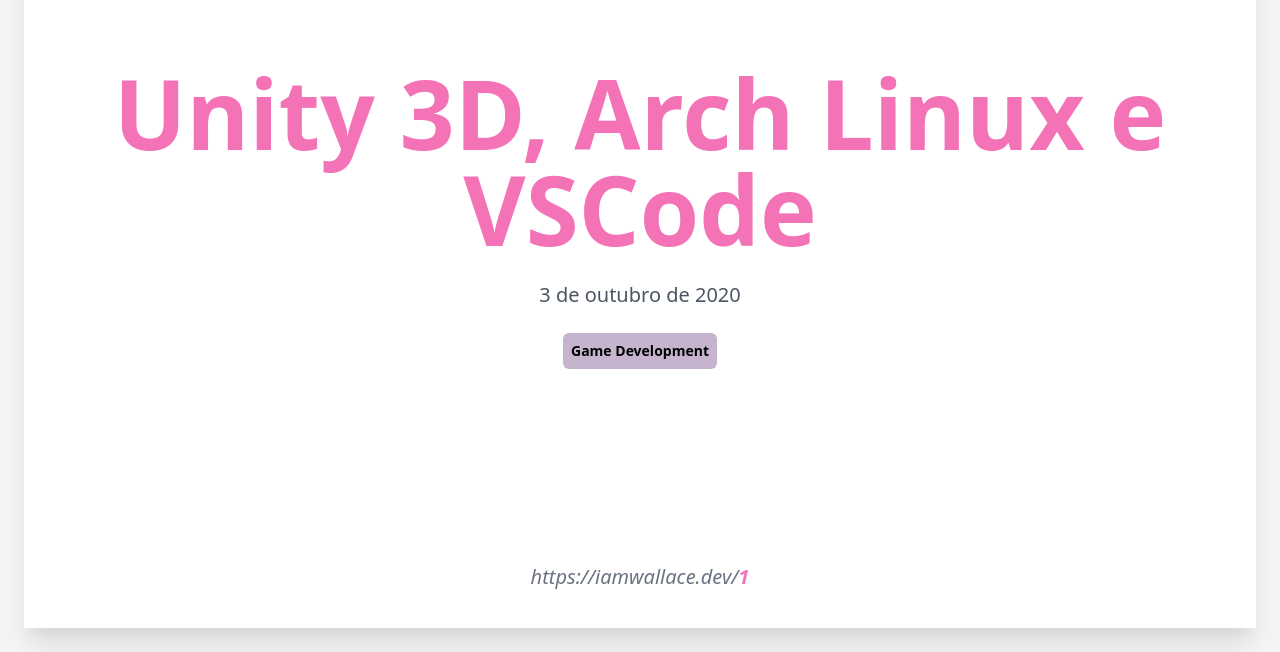
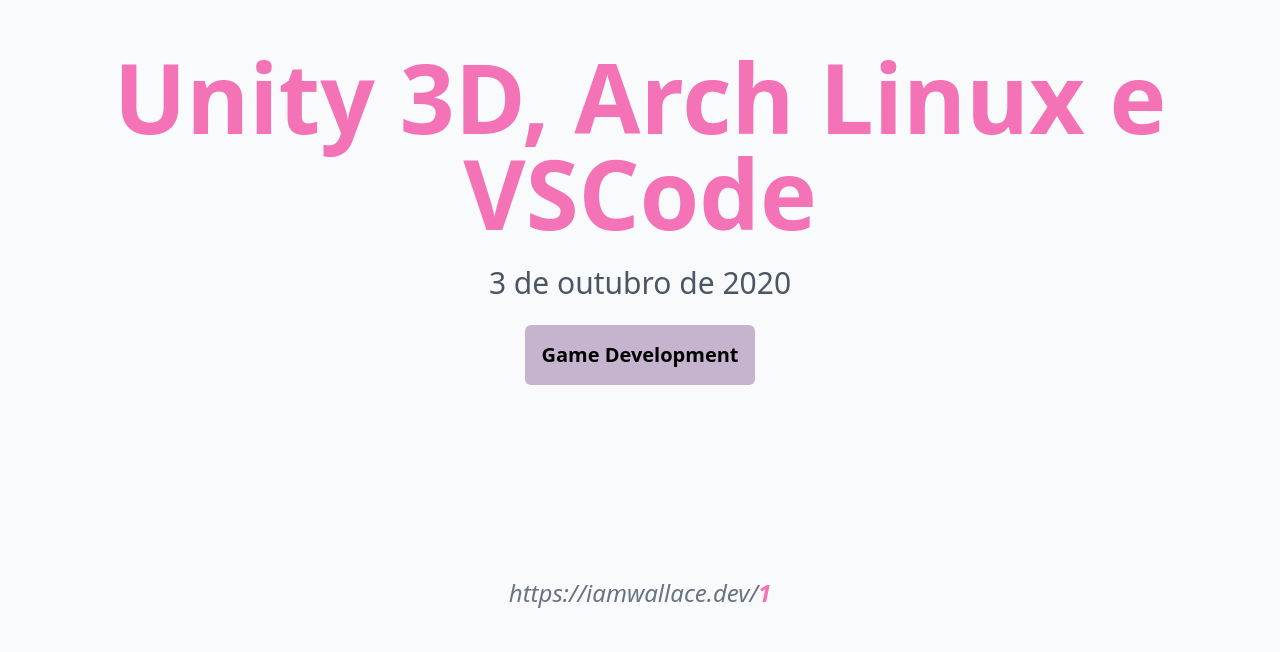
Before and after one commit to hiwllc/iamwallace, a Next.js app: page /og/1 in a window 1280 px wide. Shown: the part 148-800 px from the top of the page. Built offline with nearby package versions, Linux system fonts and the light colour scheme.

Commit message:
post: improve og page

```diff
--- a/src/pages/og/[slug].tsx
+++ b/src/pages/og/[slug].tsx
@@ -17,35 +17,33 @@
 
 export default function OpenGraphImage({ post }: Props) {
   return (
-    <section className="flex h-screen w-screen bg-gray-100 fixed top-0 left-0 p-6">
-      <article
-        className="p-4 bg-white flex-1 shadow-xl grid place-items-center"
+    <section
+      className="h-screen w-screen bg-gray-50 fixed top-0 left-0 grid place-items-center p-6"
       style={{ gridTemplateRows: '1fr 70px' }}
     >
-        <div className="space-y-6 text-center">
+      <article className="space-y-6 text-center">
         <h1 className="text-pink-400 text-8xl font-black">
           {post.frontmatter.title}
         </h1>
-          <p className="text-xl text-gray-600">{post.frontmatter.date}</p>
+        <p className="text-3xl text-gray-600">{post.frontmatter.date}</p>
 
         <div className="mt-8 space-x-4">
           {post.frontmatter.categories.map(({ slug, name }) => (
             <span
               key={slug}
-                className="inline-block font-semibold p-2 rounded-md text-sm"
+              className="inline-block font-semibold p-4 rounded-md text-xl"
               style={{ backgroundColor: COLORS[slug as COLOR] }}
             >
               {name}
             </span>
           ))}
         </div>
-        </div>
+      </article>
 
-        <p className="text-xl italic text-gray-500">
+      <p className="text-2xl italic text-gray-500">
         https://iamwallace.dev/
         <strong className="text-pink-400">{post.slug}</strong>
       </p>
-      </article>
     </section>
   )
 }
```
Lines whose indentation alone changed are shown as unchanged.
